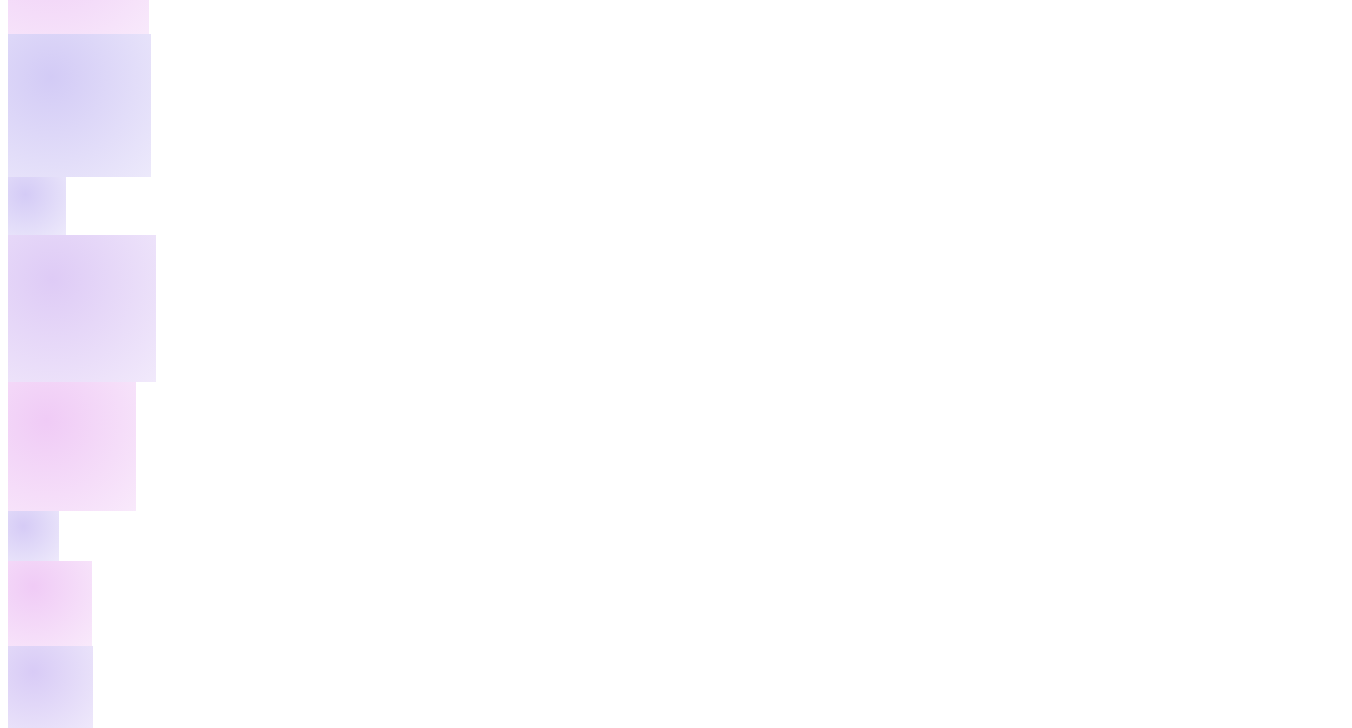
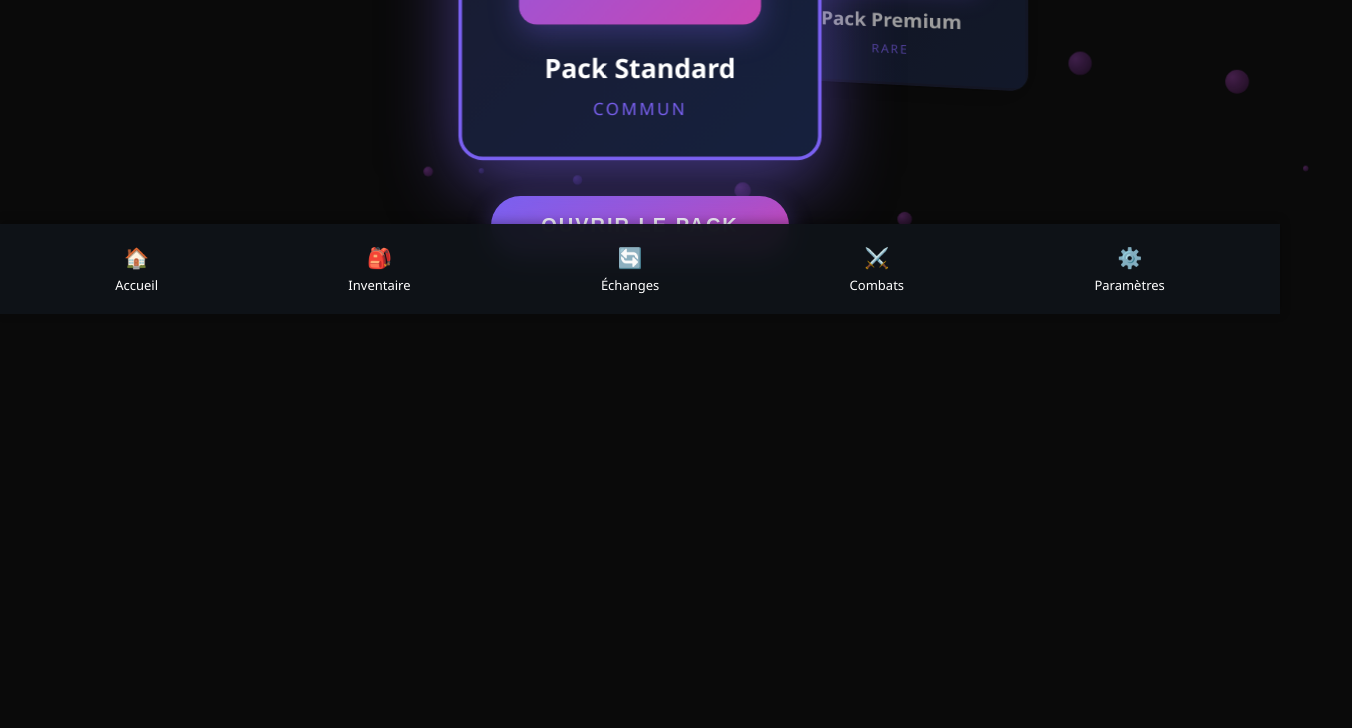
Before and after one commit to Natdu15/Echange-TCG, a plain HTML site: page extension1.html in a window 1280 px wide. Shown: the part 486-1214 px from the top of the page, 1352 px wide, since content can reach past the window. After the commit the page ends 841 px from the top, so only its background shows below. Drawn offline with Linux system fonts and the light colour scheme.

Commit message:
Update extension1.html

```diff
--- a/extension1.html
+++ b/extension1.html
@@ -4,7 +4,7 @@
     <meta charset="UTF-8">
     <meta name="viewport" content="width=device-width, initial-scale=1.0">
     <title>Extension - TCG</title>
-    <link rel="stylesheet" href="css/extension.css">
+    <link rel="stylesheet" href="css/extension1.css">
 </head>
 <body>
     <!-- Animated Background Bubbles -->
```
